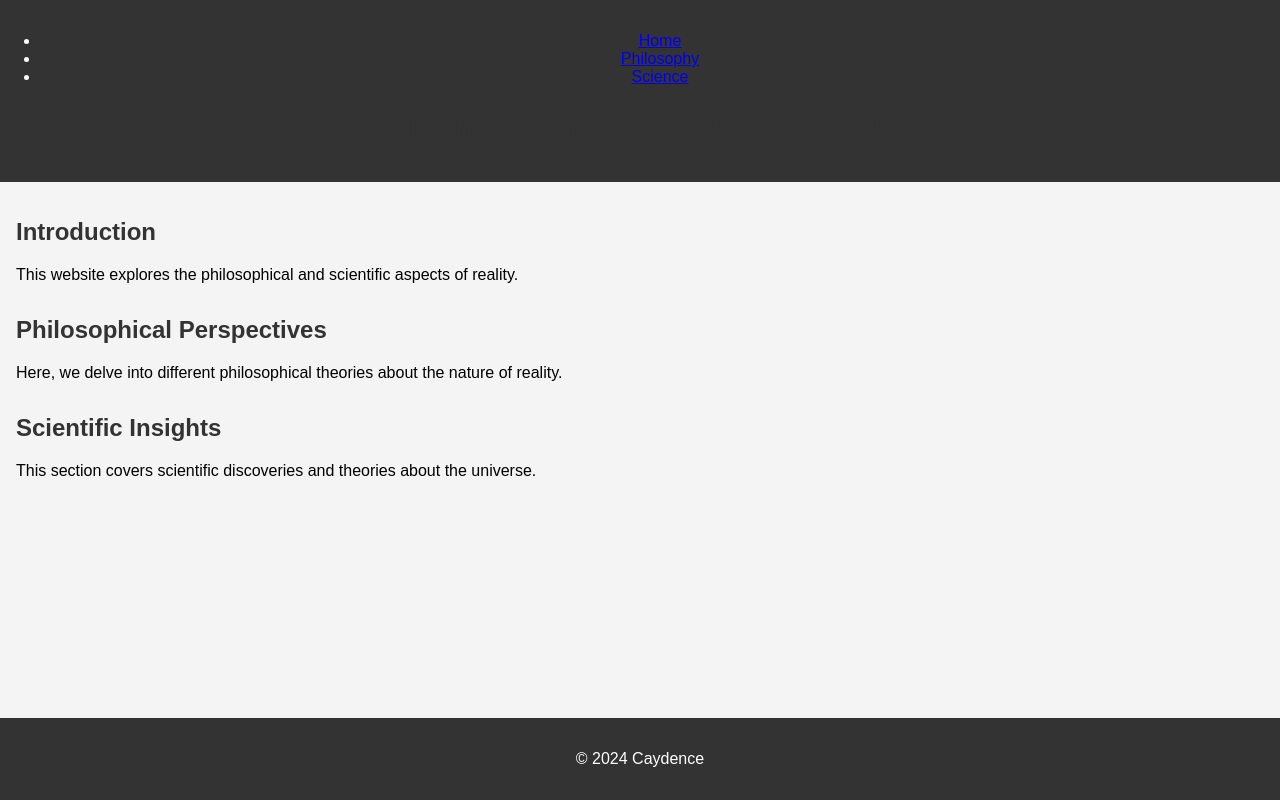
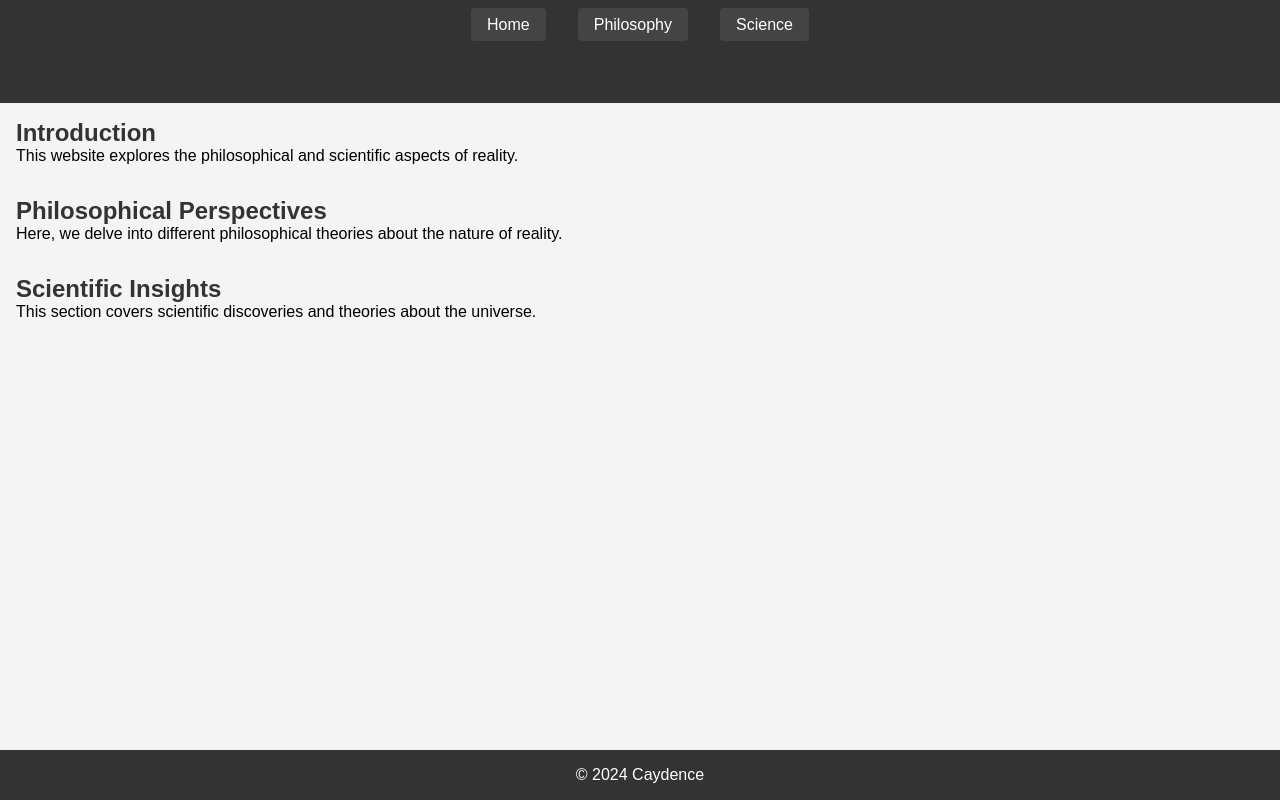
Before and after one commit to merlinscloset/reality, a plain HTML site: page index.html in a window 1280 px wide. Drawn offline with Linux system fonts and the light colour scheme; a script that the page names is missing.

Commit message:
Update styles.css

```diff
--- a/styles.css
+++ b/styles.css
@@ -1,10 +1,17 @@
+/* Basic Reset */
+* {
+    margin: 0;
+    padding: 0;
+    box-sizing: border-box;
+}
+
+/* Body Styling */
 body {
     font-family: Arial, sans-serif;
-    margin: 0;
-    padding: 0;
     background-color: #f4f4f4;
 }
 
+/* Header Styling */
 header {
     background: #333;
     color: #fff;
@@ -12,6 +19,35 @@ header {
     text-align: center;
 }
 
+/* Navigation Bar Styling */
+nav {
+    margin-bottom: 1rem;
+}
+
+nav ul {
+    list-style: none;
+    padding: 0;
+    display: flex;
+    justify-content: center;
+}
+
+nav ul li {
+    margin: 0 1rem;
+}
+
+nav ul li a {
+    color: #fff;
+    text-decoration: none;
+    padding: 0.5rem 1rem;
+    background-color: #444;
+    border-radius: 4px;
+}
+
+nav ul li a:hover {
+    background-color: #555;
+}
+
+/* Main Content Styling */
 main {
     padding: 1rem;
 }
@@ -24,6 +60,7 @@ h1, h2 {
     color: #333;
 }
 
+/* Footer Styling */
 footer {
     background: #333;
     color: #fff;
```
